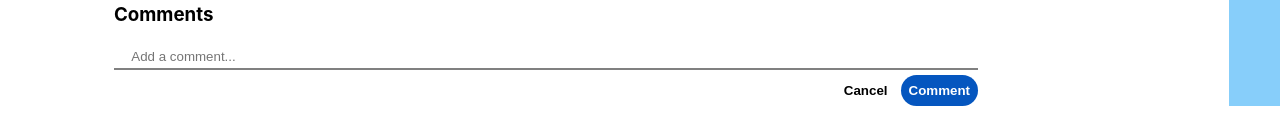
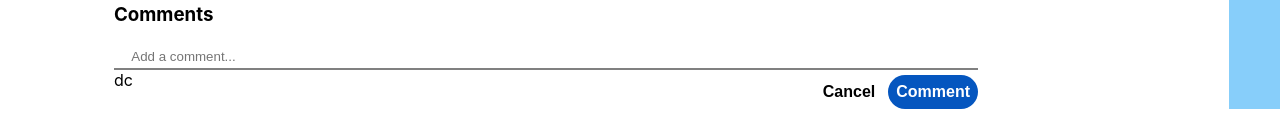
Before and after one commit to abisek001/Youtube-Clone, a React (Create React App) app: page /video/1 in a window 1280 px wide. Shown: the part 818-948 px from the top of the page. Built offline with nearby package versions, Linux system fonts and the light colour scheme.

Commit message:
video comments updated

```diff
--- a/src/Components/Comments/Comments.css
+++ b/src/Components/Comments/Comments.css
@@ -23,6 +23,7 @@
       background: none;
       outline: none;
       font-weight: bolder;
+      font-size: medium;
       padding: 0.5rem;
       border-radius: 20px;
       margin-top: 5px;
--- a/src/Components/Comments/Comments.jsx
+++ b/src/Components/Comments/Comments.jsx
@@ -1,19 +1,52 @@
-import React from "react";
+import React, { useState } from "react";
 import "./Comments.css";
+import DisplayComments from "./DisplayComments";
 
 function Comments() {
+  const [comment, setComment] = useState("");
+
+  const handleCommentChange = (e) => {
+    setComment(e.target.value);
+  };
+
+  const handleCancel = () => {
+    setComment("");
+  };
+
+  const handleSubmmit = (i) => {
+    i.preventDefault();
+    setComment("");
+  };
+
   return (
     <div className="comments_Container">
+      <div className="comment_Field_Continer">
         <form className="comments_Form">
           <input
             type="text"
             placeholder="Add a comment..."
             className="comments_Input"
+            value={comment}
+            onChange={handleCommentChange}
           />
         </form>
         <div className="buttons_Container">
-        <input type="button" value="Cancel" className="cancel_Button" />
-        <input type="submit" value="Comment" className="comment_Button" />
+          <input
+            type="button"
+            value="Cancel"
+            className="cancel_Button"
+            onClick={handleCancel}
+          />
+          <input
+            type="submit"
+            value="Comment"
+            className="comment_Button"
+            onClick={handleSubmmit}
+          />
+        </div>
+      </div>
+      <div className="display_Comments_Container">
+        <DisplayComments/>
       </div>
     </div>
   );
--- /dev/null
+++ b/src/Components/Comments/DisplayComments.jsx
@@ -0,0 +1,11 @@
+import React from 'react';
+
+function DisplayComments() {
+  return (
+    <div>
+        dc
+    </div>
+  )
+}
+
+export default DisplayComments;
```
Lines whose indentation alone changed are shown as unchanged.
